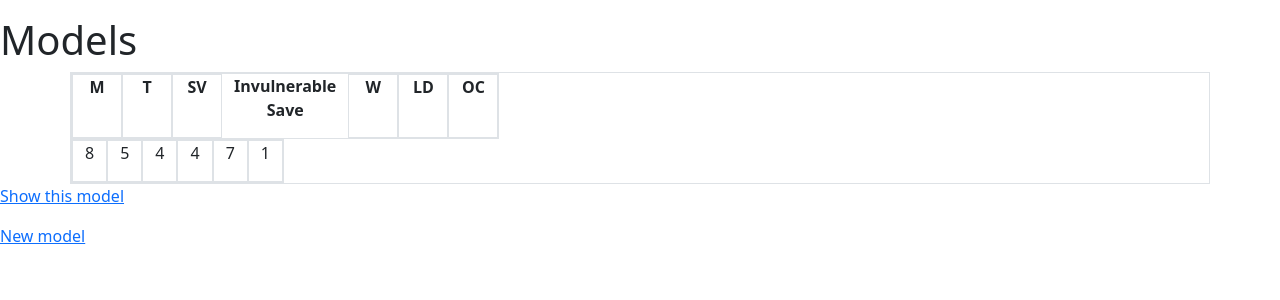
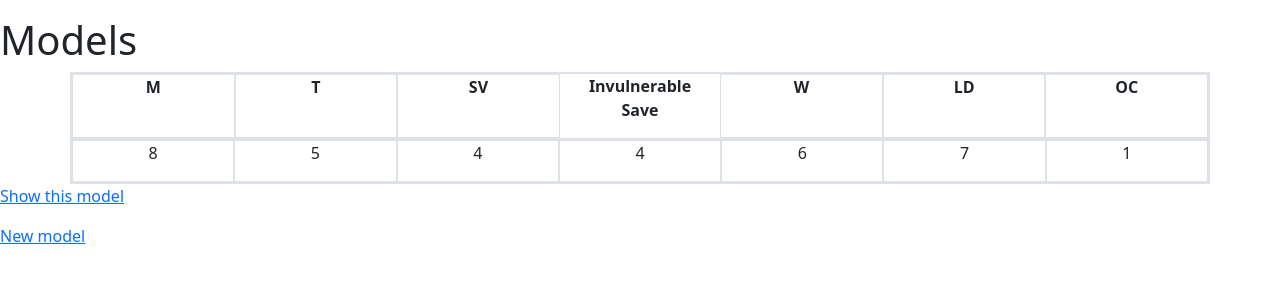
Before and after one commit to jacobhoffmann257/Army-Stat-Wiki, a Rails app: page /units/1/models in a window 1280 px wide. Shown: the top 300 px of the page. Run offline with Rails 7, Linux system fonts and the light colour scheme; data comes from the database, SQL or seed files in the repository; some libraries are stand-ins or nearby versions.

Commit message:
stats shows correctly

```diff
--- a/app/views/models/_model.html.erb
+++ b/app/views/models/_model.html.erb
@@ -1,9 +1,7 @@
 <div id="<%= dom_id model %>">
 <div class="container text-center border">
-    <div class="d-flex justify-content-start">
-
   <div class="row border">
-        <% if model.name  != model.unit.name%>
+    <% if model.name != model.unit.name %>
       <div class="col border">
         <p>
           <strong>Name:</strong>
@@ -37,8 +35,6 @@
     </div>
 
   </div>
-    </div>
-    <div class= "d-flex justify-content-start">
   <div class="row border">
     <% if model.name  != model.unit.name%>
       <div class="col">
@@ -64,6 +60,9 @@
       </div>
     <% end%>
     <div class="col border">
+      <%= model.wounds %>
+    </div>
+    <div class="col border">
       <%= model.leadership %>
     </div>
         <div class="col border">
@@ -71,7 +70,4 @@
     </div>
 
   </div>
-
 </div>
-  </div>
-</div>
```
Lines whose indentation alone changed are shown as unchanged.
